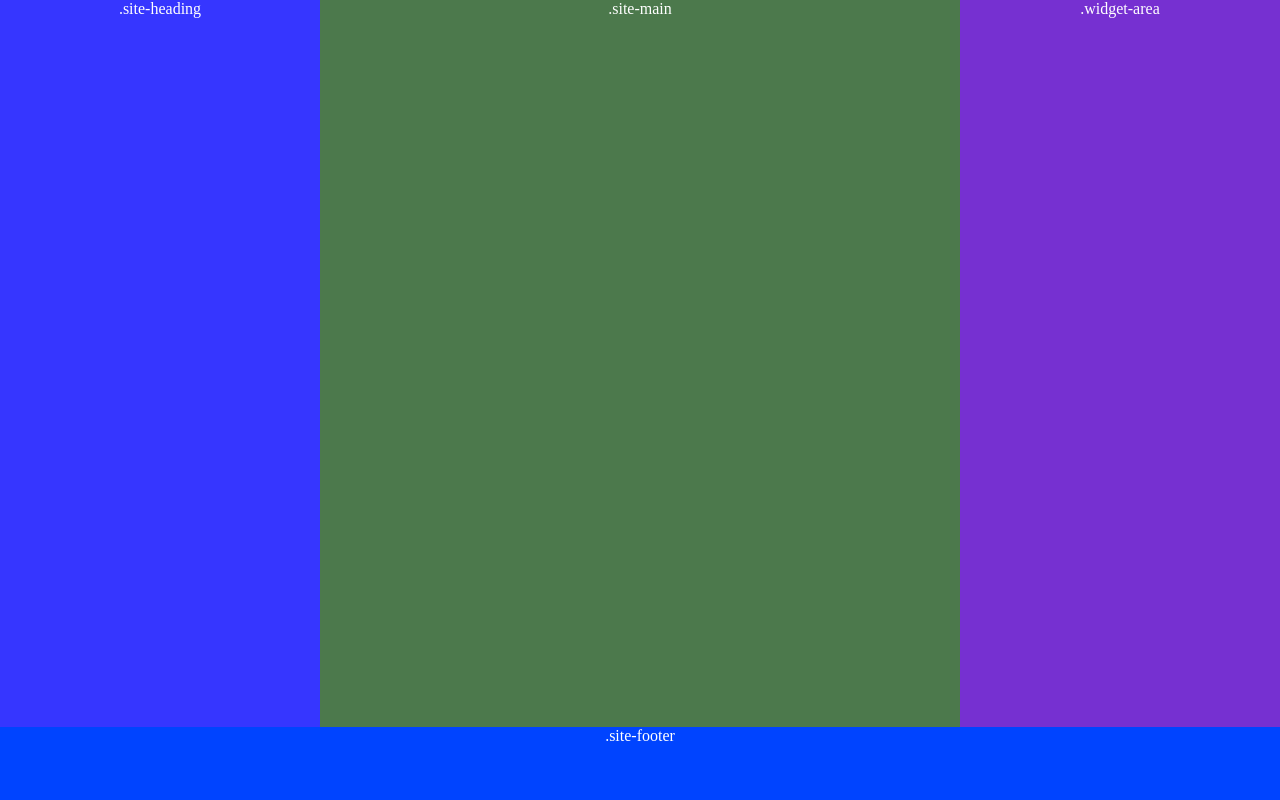
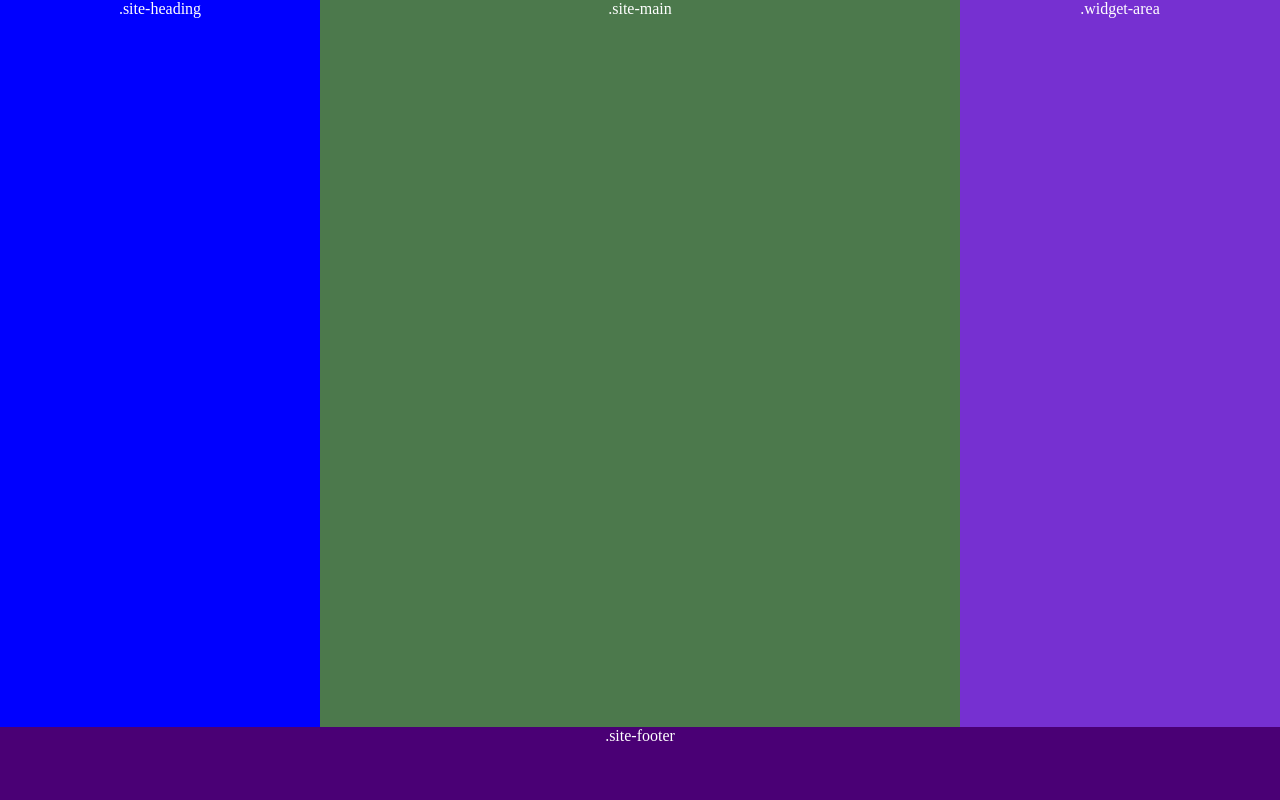
Before and after one commit to Abbas-Developer/Grid-layout, a plain HTML site: page index.html in a window 1280 px wide. Drawn offline with Linux system fonts and the light colour scheme.

Commit message:
update color

```diff
--- a/style.css
+++ b/style.css
@@ -16,7 +16,7 @@
 
 }
 #header{
-    background-color: rgb(54, 54, 255);
+    background-color: rgb(0, 0, 255);
 }
 #content{
 background-color: rgb(76, 121, 76);
@@ -26,7 +26,7 @@ background-color: rgb(118, 48, 209);
 }
 #footer{
     grid-column: 1/4;
-    background-color: rgb(0, 68, 255);
+    background-color: rgb(74, 0, 117);
 }
 @media(max-width:640px)
 {
```
